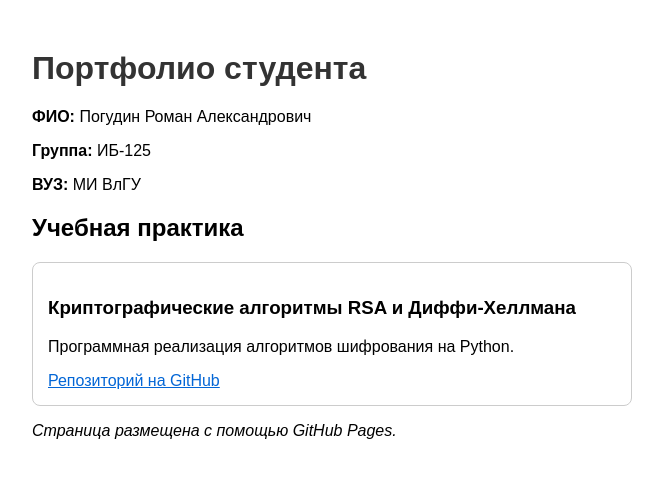
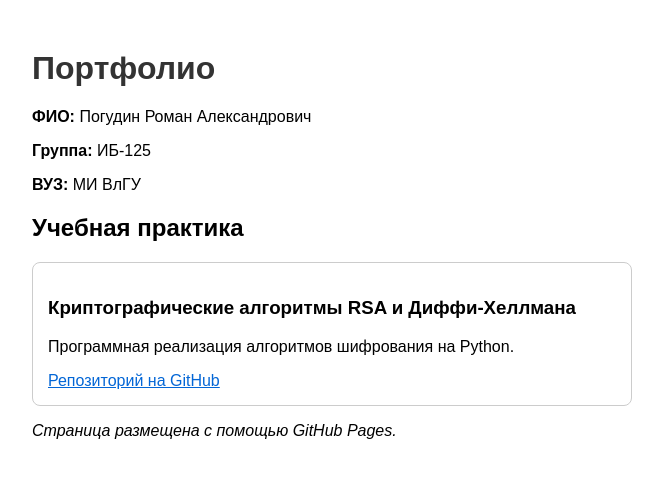
Before and after one commit to Chais666/Chais666.github.io, a plain HTML site: page index.html in a window 1280 px wide. Shown: the whole page, without its empty margins (308-971 px from the left). Drawn offline with Linux system fonts and the light colour scheme.

Commit message:
Update index.html

```diff
--- a/index.html
+++ b/index.html
@@ -11,7 +11,7 @@
     </style>
 </head>
 <body>
-    <h1>Портфолио студента</h1>
+    <h1>Портфолио</h1>
     <p><strong>ФИО:</strong> Погудин Роман Александрович</p>
     <p><strong>Группа:</strong> ИБ-125</p>
     <p><strong>ВУЗ:</strong> МИ ВлГУ</p>
```
